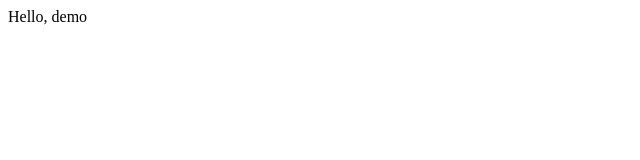
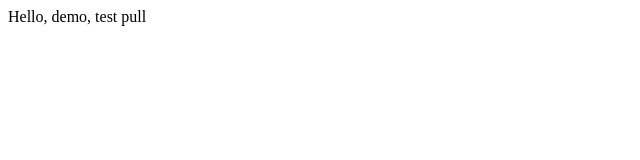
Before and after one commit to Redwhale325/demo-repo, a plain HTML site: page index.html in a window 1280 px wide. Shown: the full height of the page, 0-640 px from the left. Drawn offline with Linux system fonts and the light colour scheme.

Commit message:
Update index.html

```diff
--- a/index.html
+++ b/index.html
@@ -1 +1 @@
-<div>Hello, demo</div>
+<div>Hello, demo, test pull</div>
```
